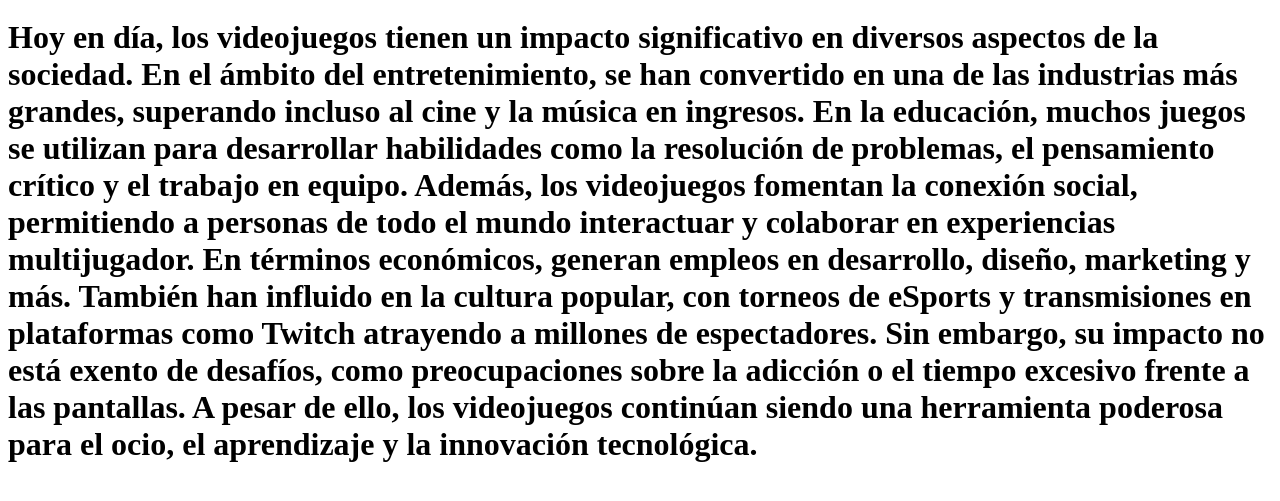
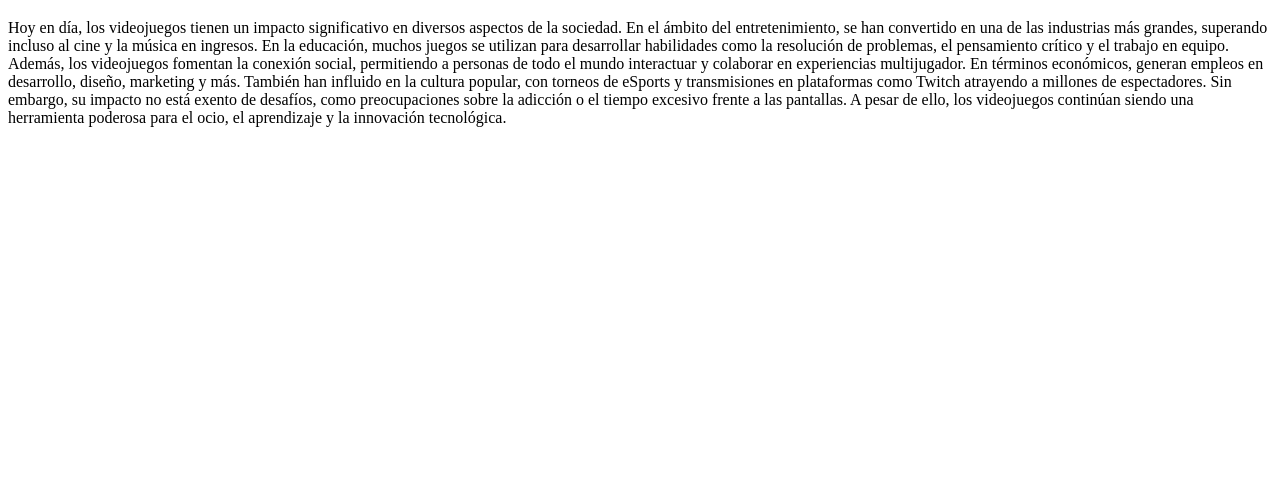
Before and after one commit to Edwins-arch/repositorio-4, a plain HTML site: page index.html in a window 1280 px wide. Shown: the part 61-562 px from the top of the page. Drawn offline with Linux system fonts and the light colour scheme.

Commit message:
confirmar

```diff
--- a/index.html
+++ b/index.html
@@ -8,7 +8,7 @@
 <body>
     <header>
         <h1>El impacto de los videojuegos hoy en dia</h1>
-    <h1>Hoy en día, los videojuegos tienen un impacto significativo en diversos aspectos de la sociedad. En el ámbito del entretenimiento, se han convertido en una de las industrias más grandes, superando incluso al cine y la música en ingresos. En la educación, muchos juegos se utilizan para desarrollar habilidades como la resolución de problemas, el pensamiento crítico y el trabajo en equipo. Además, los videojuegos fomentan la conexión social, permitiendo a personas de todo el mundo interactuar y colaborar en experiencias multijugador. En términos económicos, generan empleos en desarrollo, diseño, marketing y más. También han influido en la cultura popular, con torneos de eSports y transmisiones en plataformas como Twitch atrayendo a millones de espectadores. Sin embargo, su impacto no está exento de desafíos, como preocupaciones sobre la adicción o el tiempo excesivo frente a las pantallas. A pesar de ello, los videojuegos continúan siendo una herramienta poderosa para el ocio, el aprendizaje y la innovación tecnológica.</h1>
+    <p>Hoy en día, los videojuegos tienen un impacto significativo en diversos aspectos de la sociedad. En el ámbito del entretenimiento, se han convertido en una de las industrias más grandes, superando incluso al cine y la música en ingresos. En la educación, muchos juegos se utilizan para desarrollar habilidades como la resolución de problemas, el pensamiento crítico y el trabajo en equipo. Además, los videojuegos fomentan la conexión social, permitiendo a personas de todo el mundo interactuar y colaborar en experiencias multijugador. En términos económicos, generan empleos en desarrollo, diseño, marketing y más. También han influido en la cultura popular, con torneos de eSports y transmisiones en plataformas como Twitch atrayendo a millones de espectadores. Sin embargo, su impacto no está exento de desafíos, como preocupaciones sobre la adicción o el tiempo excesivo frente a las pantallas. A pesar de ello, los videojuegos continúan siendo una herramienta poderosa para el ocio, el aprendizaje y la innovación tecnológica.</p>
 </header>
 </body>
 </html>
```
